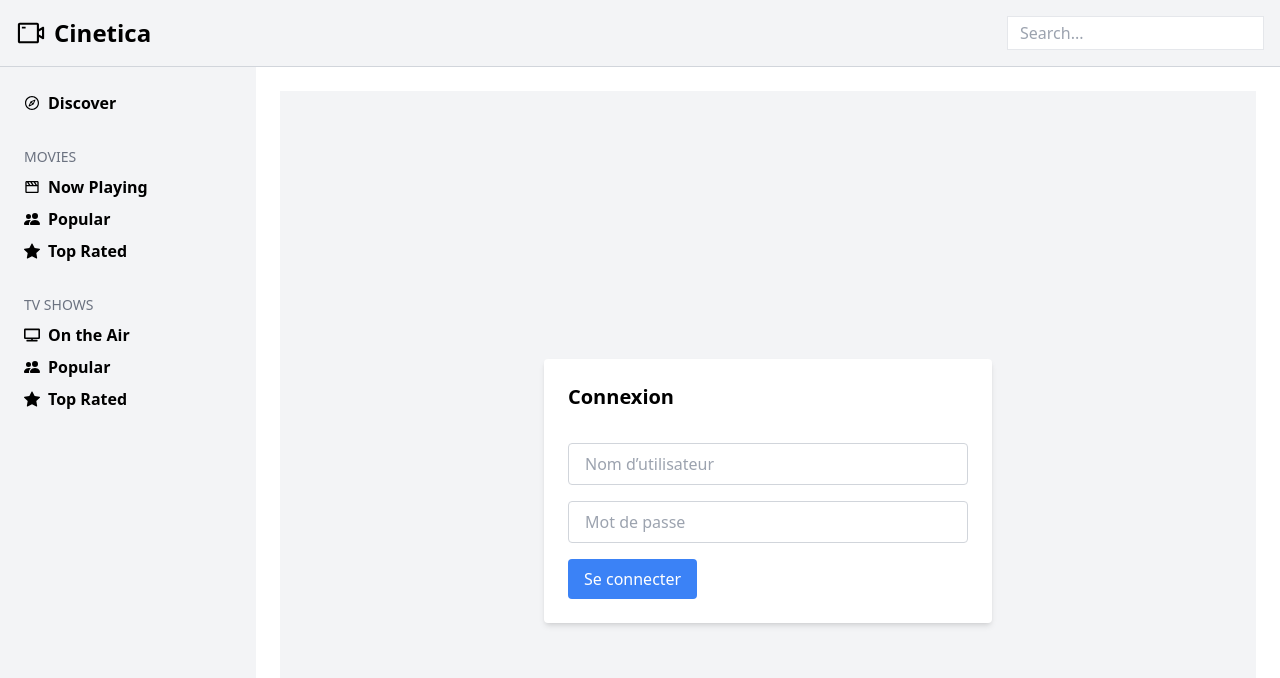
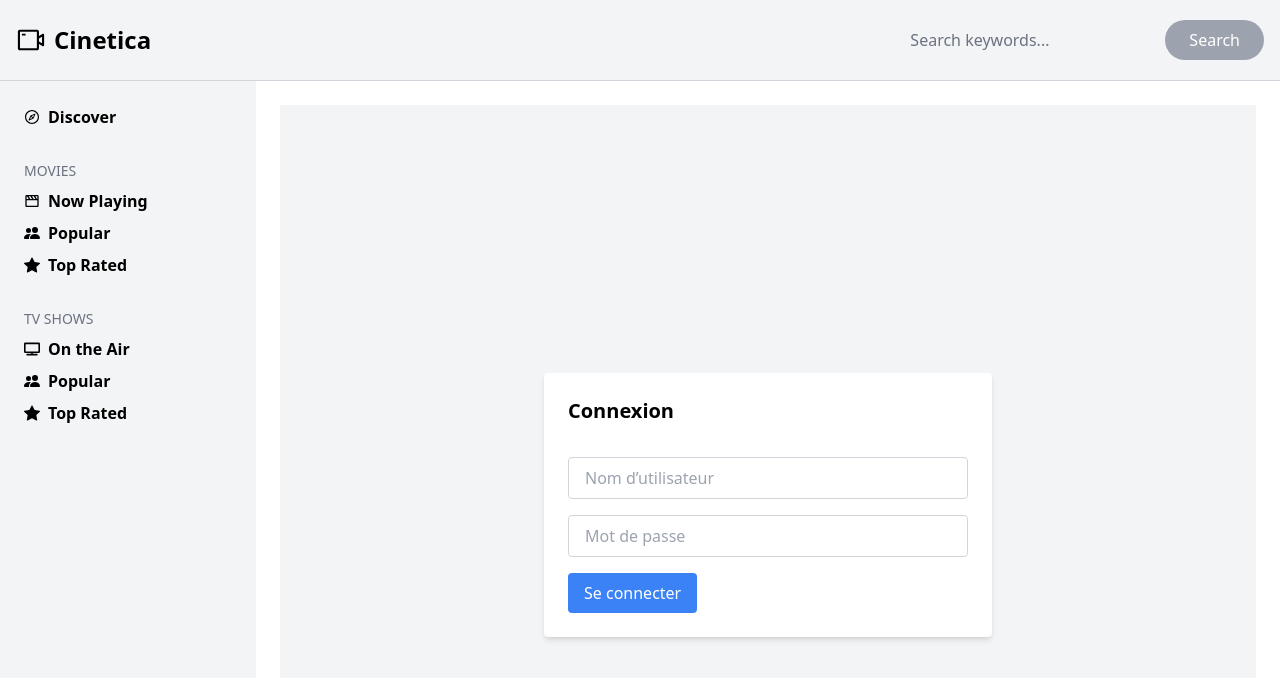
Before and after one commit to ILIASER-RACHDI/netfilms, a Next.js app: page /Auth in a window 1280 px wide. Shown: the top 678 px of the page. Built offline with nearby package versions, Linux system fonts and the light colour scheme.

Commit message:
fonctionement de la barre de recherche is OK

```diff
--- a/app/Auth/page.tsx
+++ b/app/Auth/page.tsx
@@ -29,7 +29,7 @@
         setError('');
 
         try {
-            const response = await fetch('/auth', {
+            const response = await fetch('/api/auth', {
                 method: 'POST',
                 headers: {
                     'Content-Type': 'application/json',
--- /dev/null
+++ b/app/search/[searchTerm]/page.jsx
@@ -0,0 +1,26 @@
+import Results from '@/components/Results';
+
+export default async function SearchPage({ params }) {
+    const searchTerm = params.searchTerm;
+    const TMDB_API_KEY = process.env.TMDB_API_KEY;
+    const res = await fetch(
+        `https://api.themoviedb.org/3/search/movie?api_key=${TMDB_API_KEY}&query=${searchTerm}&language=en-US&page=1&include_adult=false`
+    );
+    const data = await res.json();
+    const results = data.results;
+
+    return (
+        <div>
+            {
+                results && results.length === 0 && (
+                    <div className="text-center py-12">
+                        No results found for '{searchTerm}'.
+                    </div>
+                )
+            }
+            {
+                results && results.length > 0 && <Results results={results} />
+            }
+        </div>
+    );
+}
--- a/components/Header.jsx
+++ b/components/Header.jsx
@@ -1,7 +1,7 @@
 import React from 'react';
 import { AiOutlineVideoCamera } from 'react-icons/ai';
 import Link from 'next/link';
-
+import SearchBox from '@/components/SearchBox';
 export default function Header() {
   return (
     <header className="flex justify-between items-center p-4 bg-gray-100 border-b border-gray-300">
@@ -9,13 +9,7 @@
         <AiOutlineVideoCamera size={30} className="mr-2" />
         <Link href="/" className="text-2xl font-bold">Cinetica</Link>
       </div>
-      <div>
-        <input
-          type="text"
-          placeholder="Search..."
-          className="border px-3 py-1 rounded-lg outline-none focus:border-blue-500"
-        />
-      </div>
+      <SearchBox/>
     </header>
   );
 }
--- /dev/null
+++ b/components/SearchBox.jsx
@@ -0,0 +1,35 @@
+'use client';
+
+import { useState } from 'react';
+import { useRouter } from 'next/navigation';
+
+export default function SearchBox() {
+    const router = useRouter();
+    const [search, setSearch] = useState('');
+
+    const handleSubmit = (e) => {
+        e.preventDefault();
+        if (search.trim()) {
+            router.push(`/search/${search}`);
+        }
+    };
+
+    return (
+        <form onSubmit={handleSubmit} className="flex items-center">
+            <input
+                type="text"
+                placeholder="Search keywords..."
+                className="w-full h-12 rounded-full placeholder-gray-500 outline-none bg-gray-100 px-4 text-gray-800"
+                value={search}
+                onChange={(e) => setSearch(e.target.value)}
+            />
+            <button
+                type="submit"
+                className="ml-2 bg-amber-500 text-white px-6 py-2 rounded-full hover:bg-amber-600 disabled:bg-gray-400"
+                disabled={!search.trim()}
+            >
+                Search
+            </button>
+        </form>
+    );
+}
```
